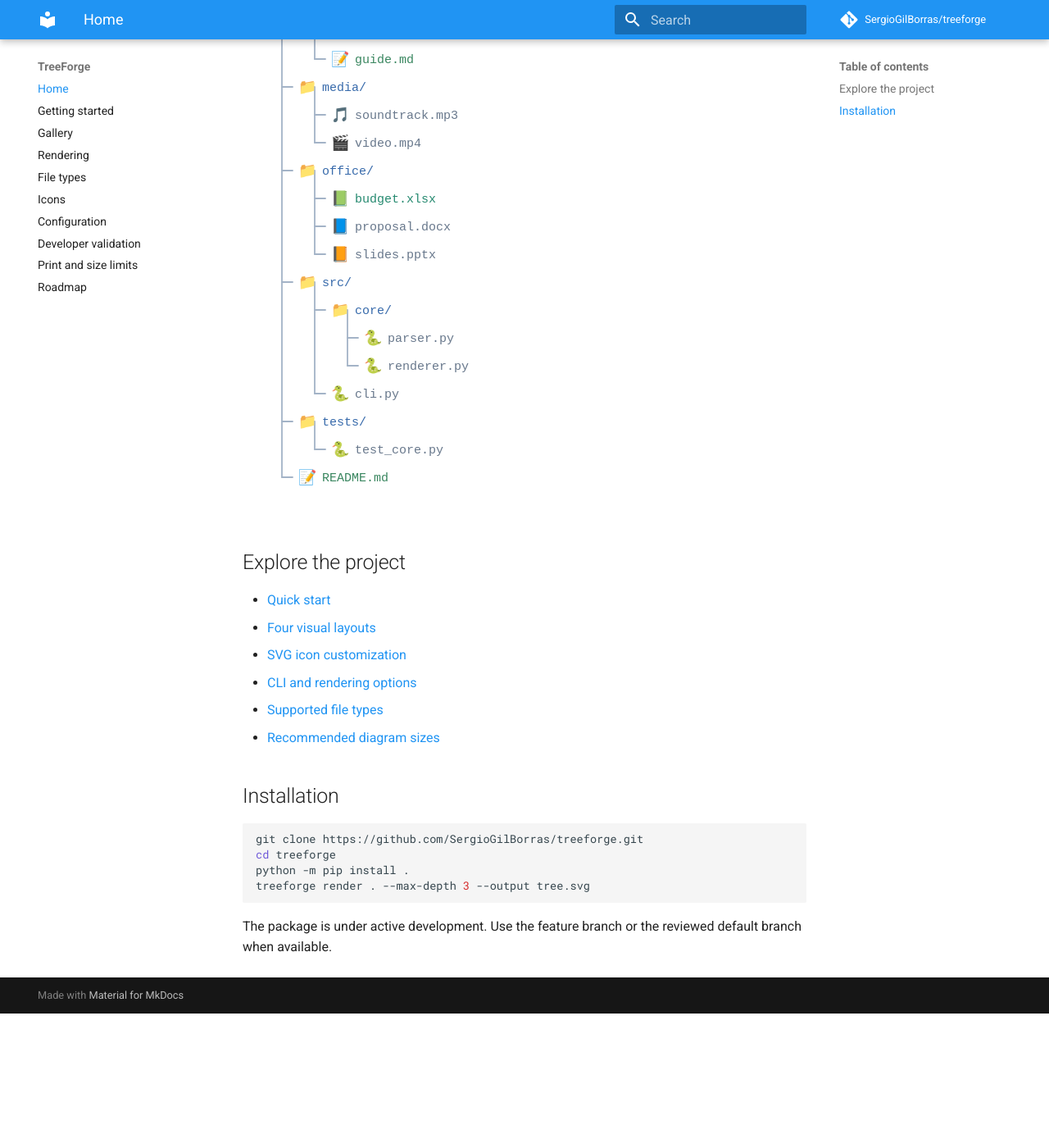
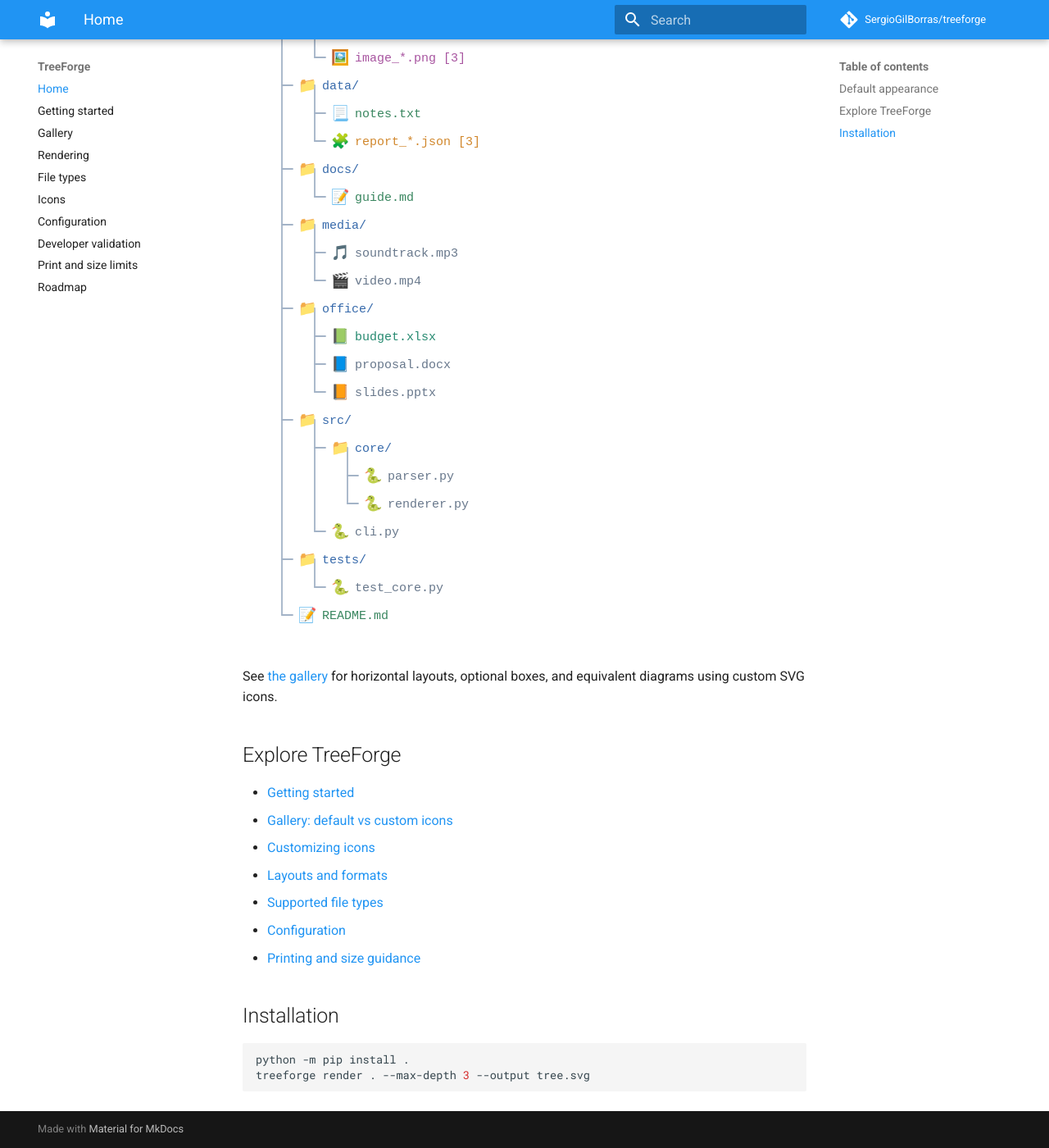
Before and after one commit to SergioGilBorras/treeforge, an MkDocs documentation site: the page built from docs/index.md, in a window 1280 px wide and 1400 px high, scrolled down 564 px. Shown: the whole window at 82% size. Built offline with MkDocs 1.6.1 and Material for MkDocs 9.7.7, drawn with Linux system fonts in a browser that asks for light colours; comment, search, counter and statistics services are not loaded; before the commit the page ends 1800 px from its top, so only the background shows below that; some of the changed text lies outside the part shown.

Commit message:
docs: show default icons on home page and compare with custom SVG icon galleries

````diff
--- a/docs/index.md
+++ b/docs/index.md
@@ -4,24 +4,27 @@
 
 Generate polished project structure diagrams from a real directory, a list of paths or text produced by an AI.
 
-![Default connected vertical tree](examples/vertical-plain.svg)
+## Default appearance
 
-## Explore the project
+TreeForge uses recognizable file-type icons by default, including folders, images, Office documents, JSON, archives, text, audio and video. The **vertical tree without boxes** is the default layout.
 
-- [Quick start](getting-started.md)
-- [Four visual layouts](examples/README.md)
-- [SVG icon customization](icons.md)
-- [CLI and rendering options](rendering.md)
+![Vertical directory tree with default icons](examples/vertical-plain.svg)
+
+See [the gallery](examples/README.md) for horizontal layouts, optional boxes, and equivalent diagrams using custom SVG icons.
+
+## Explore TreeForge
+
+- [Getting started](getting-started.md)
+- [Gallery: default vs custom icons](examples/README.md)
+- [Customizing icons](icons.md)
+- [Layouts and formats](rendering.md)
 - [Supported file types](file-types.md)
-- [Recommended diagram sizes](size-guidance.md)
+- [Configuration](configuration.md)
+- [Printing and size guidance](size-guidance.md)
 
 ## Installation
 
 ```bash
-git clone https://github.com/SergioGilBorras/treeforge.git
-cd treeforge
 python -m pip install .
 treeforge render . --max-depth 3 --output tree.svg
 ```
-
-The package is under active development. Use the feature branch or the reviewed default branch when available.
````
Also changed, not shown: docs/README.md (+10 -10 lines), docs/examples/README.md (+20 -7 lines), docs/icons.md (+19 -15 lines), 1 other file.
